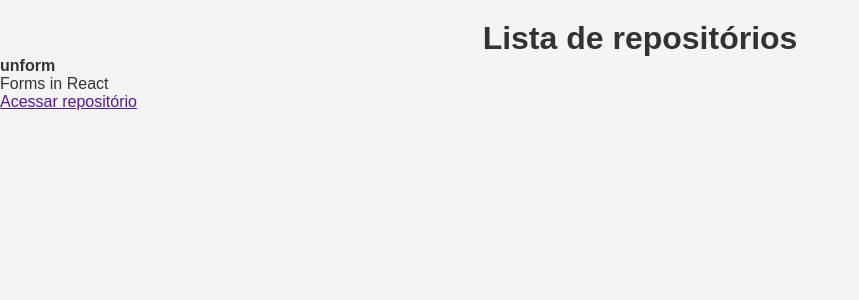
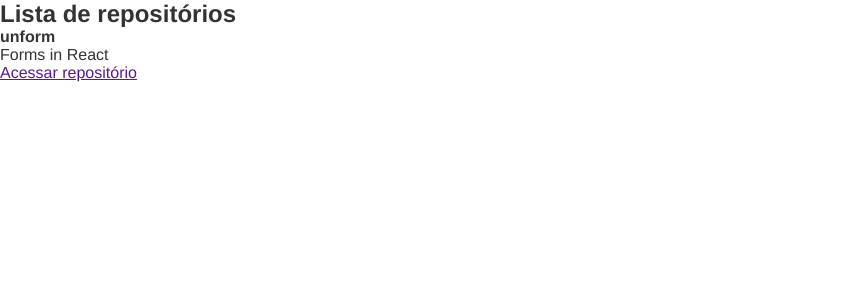
Before and after one commit to polyanetuag/01-github-explorer, a React app: page / in a window 1280 px wide. Shown: the top 300 px of the page, without its empty margins (0-859 px from the left). Built offline with nearby package versions, Linux system fonts and the light colour scheme.

Commit message:
Refactor global styles to improve typography and remove unused styles

```diff
--- a/src/styles/global.scss
+++ b/src/styles/global.scss
@@ -4,14 +4,8 @@
   box-sizing: border-box;
 }
 body {
-  font-family: Arial, sans-serif;
-  background-color: #f4f4f4;
+  font: 16px "Helvetica Neue", Arial, sans-serif;
   color: #333;
 
-  h1{
-    font-size: 2rem;
-    color: #333;
-    text-align: center;
-    margin-top: 20px;
-  }
+
 }
```
